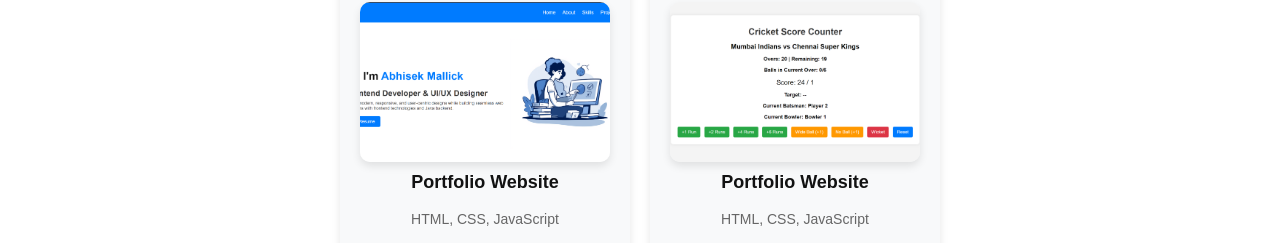
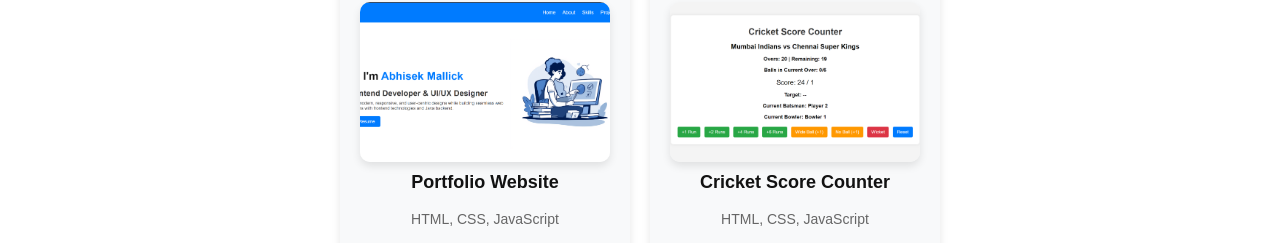
Before and after one commit to Abhisekpapun7/portfolio_website_abhisek, a website: page index.html in a window 1280 px wide. Shown: the part 2306-2549 px from the top of the page. Drawn offline with nearby package versions, Linux system fonts and the light colour scheme.

Commit message:
changes in html

```diff
--- a/index.html
+++ b/index.html
@@ -147,7 +147,7 @@
                 <div class="project-image">
                     <img src="images/cricket_score_counter.png" alt="Project 3">
                 </div>
-                <h3>Portfolio Website</h3>
+                <h3>Cricket Score Counter</h3>
                 <p>HTML, CSS, JavaScript</p>
                 <div class="project-links">
                     <a href="https://github.com/Abhisekpapun7/Cricket-Score-Counter.git" class="btn">Code</a>
```
